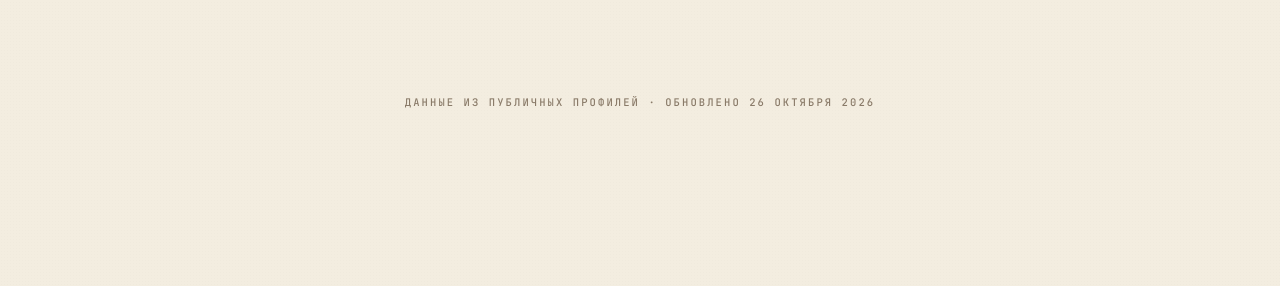
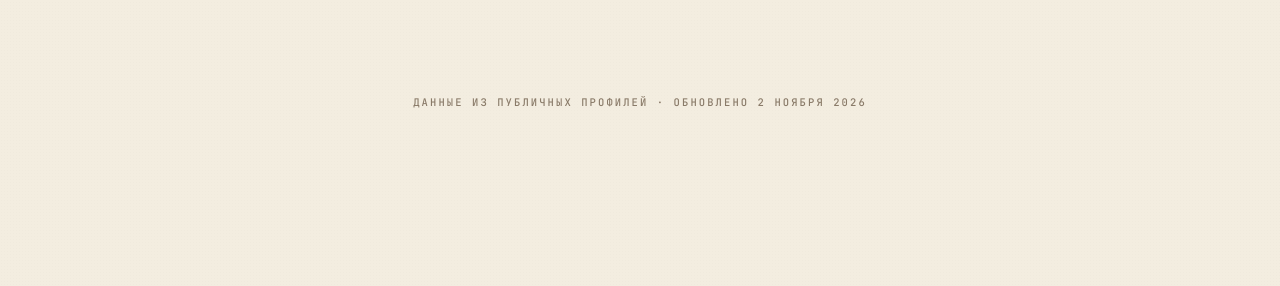
Before and after one commit to alexzavalny/zavalny_com, a Jekyll site: the page built from chess.md, in a window 1280 px wide and 900 px high, scrolled down 3364 px. Shown: the part 221-507 px from the top of the window. Built offline with Jekyll 4.4.1, drawn with Linux system fonts in a browser that asks for light colours; some of the changed text lies outside the part shown.

```diff
--- a/chess.md
+++ b/chess.md
@@ -5,7 +5,7 @@
 masthead_left:
   - "Раздел IV"
   - "Шахматы"
-  - "Обновлено 26 октября 2026"
+  - "Обновлено 2 ноября 2026"
 masthead_right:
   - "FIDE 11654651"
   - "Lichess @AlexIsNot"
@@ -35,7 +35,7 @@
 </section>
 
 <section class="section reveal" style="padding-top: 40px; padding-bottom: 0;">
-  <div class="section-head"><div class="num">№ 01</div><h2>Рейтинги по платформам</h2><div class="meta tag">26 октября 2026</div></div>
+  <div class="section-head"><div class="num">№ 01</div><h2>Рейтинги по платформам</h2><div class="meta tag">2 ноября 2026</div></div>
   <div class="rating-grid">
     <div class="rcard"><div class="head"><h3>FIDE</h3><a href="https://ratings.fide.com/profile/11654651" class="link" target="_blank" rel="noopener">ratings.fide.com</a></div><div class="rows"><div class="rr"><span class="k">Standard</span><span class="vv muted">— не рейтингован</span></div><div class="rr"><span class="k">Rapid</span><span class="vv">1 675</span></div><div class="rr"><span class="k">Blitz</span><span class="vv">1 547</span></div></div></div>
     <div class="rcard"><div class="head"><h3>Lichess</h3><a href="https://lichess.org/@/AlexIsNot" class="link" target="_blank" rel="noopener">@AlexIsNot</a></div><div class="rows"><div class="rr"><span class="k">Rapid</span><span class="vv">1 921</span></div><div class="rr"><span class="k">Blitz</span><span class="vv">1 854</span></div><div class="rr"><span class="k">Bullet</span><span class="vv">1 764</span></div><div class="rr"><span class="k">Puzzle</span><span class="vv" style="color:var(--red);">2 198</span></div></div></div>
@@ -69,4 +69,4 @@
   </div>
 </section>
 
-<p class="tag reveal" style="text-align:center;padding-bottom:48px;">Данные из публичных профилей · обновлено 26 октября 2026</p>
+<p class="tag reveal" style="text-align:center;padding-bottom:48px;">Данные из публичных профилей · обновлено 2 ноября 2026</p>
```
